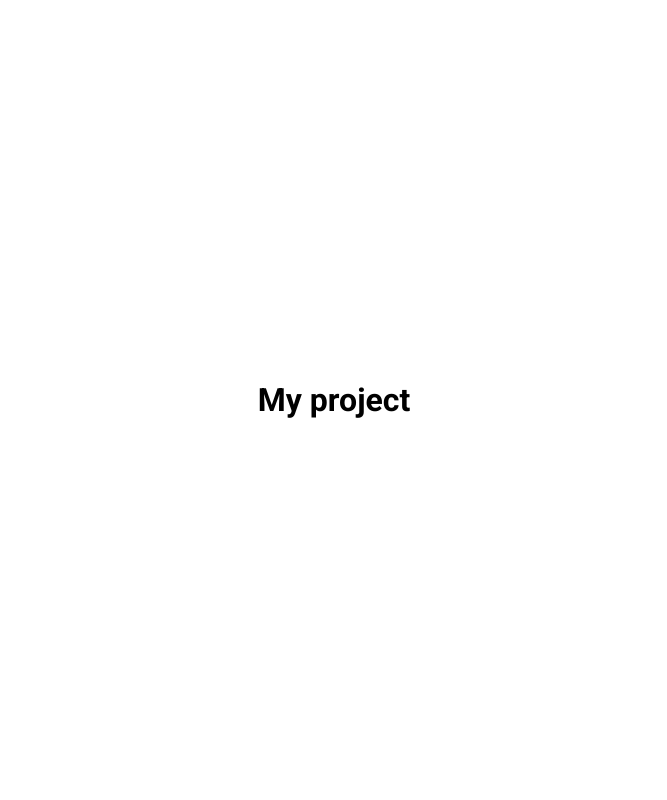
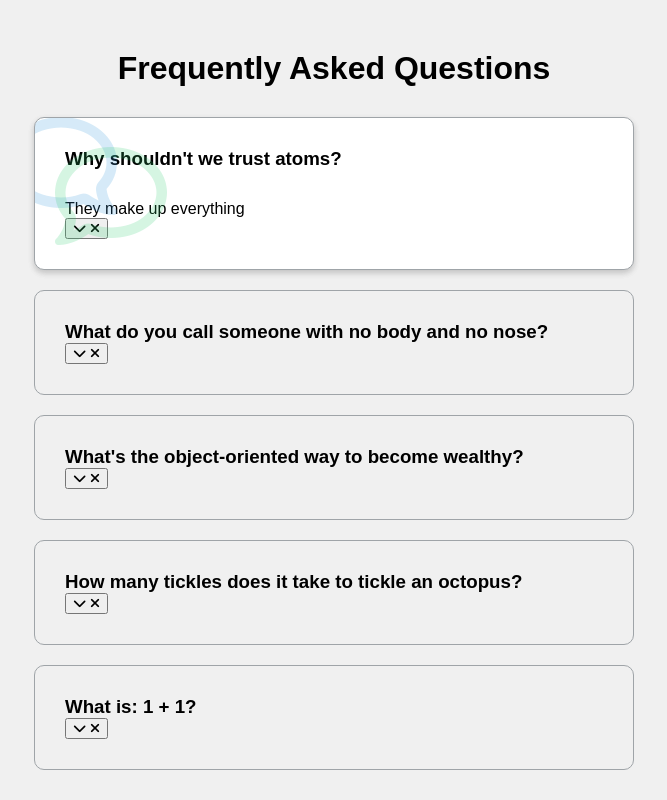
Before and after one commit to shoshaikh7/50projects50days, a plain HTML site: page 12_faq_collapse/index.html in a window 1280 px wide. Shown: the whole page, without its empty margins (306-973 px from the left). Drawn offline with Linux system fonts and the light colour scheme; a web font is replaced by a local one.

Commit message:
added html and styles

```diff
--- a/12_faq_collapse/index.html
+++ b/12_faq_collapse/index.html
@@ -7,11 +7,79 @@
   <meta name="viewport" content="width=device-width, initial-scale=1.0">
   <script src="https://kit.fontawesome.com/29c8d7fa4a.js" crossorigin="anonymous"></script>
   <link rel="stylesheet" href="style.css">
-  <title>My project</title>
+  <title>FAQs</title>
 </head>
 
 <body>
-  <h1>My project</h1>
+  <h1>Frequently Asked Questions</h1>
+  <div class="faq-container">
+    <div class="faq active">
+      <h3 class="faq-title">
+        Why shouldn't we trust atoms?
+      </h3>
+
+      <p class="faq-text">
+        They make up everything
+      </p>
+
+      <button class="faq-toggle">
+        <i class="fas fa-chevron-down"></i>
+        <i class="fas fa-times"></i>
+      </button>
+    </div>
+
+    <div class="faq">
+      <h3 class="faq-title">
+        What do you call someone with no body and no nose?
+      </h3>
+      <p class="faq-text">
+        Nobody knows.
+      </p>
+      <button class="faq-toggle">
+        <i class="fas fa-chevron-down"></i>
+        <i class="fas fa-times"></i>
+      </button>
+    </div>
+
+    <div class="faq">
+      <h3 class="faq-title">
+        What's the object-oriented way to become wealthy?
+      </h3>
+      <p class="faq-text">
+        Inheritance.
+      </p>
+      <button class="faq-toggle">
+        <i class="fas fa-chevron-down"></i>
+        <i class="fas fa-times"></i>
+      </button>
+    </div>
+
+    <div class="faq">
+      <h3 class="faq-title">
+        How many tickles does it take to tickle an octopus?
+      </h3>
+      <p class="faq-text">
+        Ten-tickles!
+      </p>
+      <button class="faq-toggle">
+        <i class="fas fa-chevron-down"></i>
+        <i class="fas fa-times"></i>
+      </button>
+    </div>
+
+    <div class="faq">
+      <h3 class="faq-title">
+        What is: 1 + 1?
+      </h3>
+      <p class="faq-text">
+        Depends on who are you asking.
+      </p>
+      <button class="faq-toggle">
+        <i class="fas fa-chevron-down"></i>
+        <i class="fas fa-times"></i>
+      </button>
+    </div>
+  </div>
 
   <script src="script.js"></script>
 </body>
--- a/12_faq_collapse/style.css
+++ b/12_faq_collapse/style.css
@@ -1,16 +1,68 @@
-@import url('https://fonts.googleapis.com/css2?family=Roboto:wght@300;400;700&display=swap');
+@import url('https://fonts.googleapis.com/css?family=Muli&display=swap');
 
 * {
   box-sizing: border-box;
 }
 
 body {
-  margin: 0;
-  height: 100vh;
+  background-color: #f0f0f0;
+  font-family: 'Muli', sans-serif;
+}
+
+h1 {
+  margin: 50px 0 30px;
+  text-align: center;
+}
+
+.faq-container {
+  max-width: 600px;
+  margin: 0 auto;
+}
+
+.faq {
+  margin: 20px 0;
+  padding: 30px;
+  position: relative;
+  background-color: transparent;
+  border: 1px solid #9fa4a8;
+  border-radius: 10px;
   overflow: hidden;
-  display: flex;
-  flex-direction: column;
-  align-items: center;
-  justify-content: center;
-  font-family: 'Roboto', sans-serif;
+  transition: 0.3s ease;
 }
+
+.faq.active {
+  background-color: #fff;
+  box-shadow: 0 3px 6px rgba(0, 0, 0, 0.1), 0 3px 6px rgba(0, 0, 0, 0.1);
+}
+
+.faq.active::before, .faq.active::after {
+  content: '\f075';
+  font-family: 'Font Awesome 5 Free';
+  color: #2ecc71;
+  font-size: 7rem;
+  position: absolute;
+  opacity: 0.2;
+  top: 20px;
+  left: 20px;
+  z-index: 0;
+}
+
+.faq.active::before {
+  color: #3498db;
+  top: -10px;
+  left: -30px;
+  transform: rotateY(180deg);
+}
+
+.faq-title {
+  margin: 0 30px 0 0;
+}
+
+.faq-text {
+  display: none;
+  margin: 30px 0 0;
+}
+
+.faq.active .faq-text {
+  display: block;
+}
```
